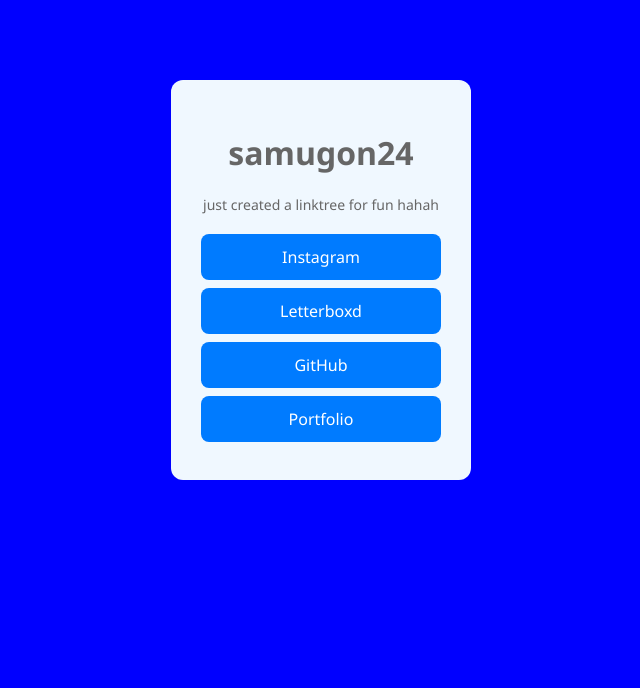
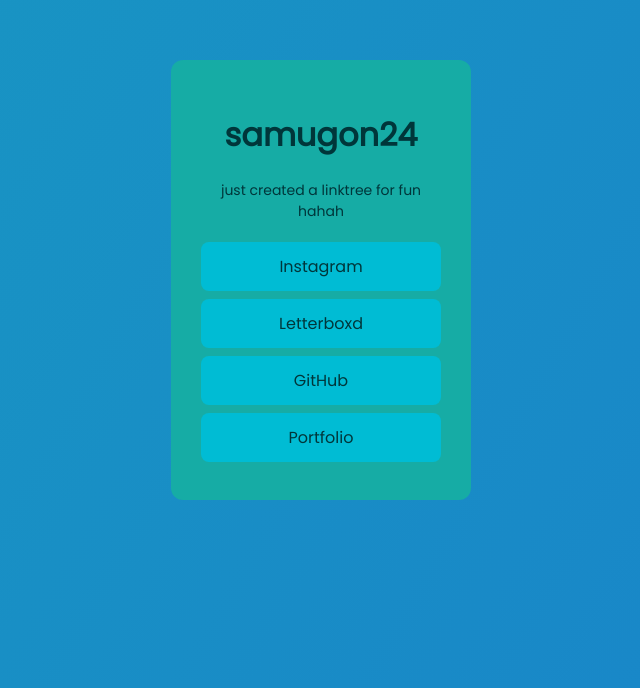
Before and after one commit to SamGon24/linktree, a plain HTML site: page index.html in a window 1280 px wide. Shown: the part 128-816 px from the top of the page, without its empty margins (319-959 px from the left). Drawn offline with Linux system fonts and the light colour scheme.

Commit message:
Adding and testing new stuff

```diff
--- a/index.html
+++ b/index.html
@@ -5,6 +5,8 @@
     <meta name="viewport" content="width=device-width, initial-scale=1.0">
     <title>samuel's linktree</title>
     <link rel="stylesheet" href="style.css">
+    <link href="https://fonts.googleapis.com/css2?family=Poppins&display=swap" rel="stylesheet">
+
 </head>
 <body>
 
--- a/style.css
+++ b/style.css
@@ -5,16 +5,24 @@
 }
 
 body {
-    background-color: blue;
-    font-family: 'Segoe UI', Tahoma, Geneva, Verdana, sans-serif;
+    background: linear-gradient(120deg, #12bbb3, #18a0be, #1979ce);
+    background-size: 400% 400%;
+    animation: gradientBG 15s ease infinite;
+    font-family: 'Poppins', sans-serif;
+    min-height: 100vh;
     display: flex;
     justify-content: center;
     align-items: center;
-    min-height: 100vh;
+}
+
+@keyframes gradientBG {
+    0% {background-position: 0% 50%;}
+    50% {background-position: 100% 50%;}
+    100% {background-position: 0% 50%;}
 }
 
 .container {
-    background-color: aliceblue;
+    background-color: rgb(22, 172, 165);
     padding: 30px;
     border-radius: 12px;
     box-shadow: 0 5px 10px rgba(red, green, blue, alpha);
@@ -32,19 +40,19 @@ body {
 
 h1 {
     font-size: 14 px;
-    color: #666;
+    color: #00363a;
 }
 
 p {
     font-size: 14px;
-    color: #666;
+    color: #00363a;
     margin-bottom: 20px;
 }
 
 .links a {
     display: block;
-    background-color: #007bff;
-    color: white;
+    background-color: #00bcd4;
+    color: #00363a;;
     text-decoration: none;
     padding: 12px;
     margin: 8px 0;
@@ -53,5 +61,5 @@ p {
 }
 
 .links a:hover {
-    background-color: #0056b3;
+    background-color: #008ba3;
 }
```
